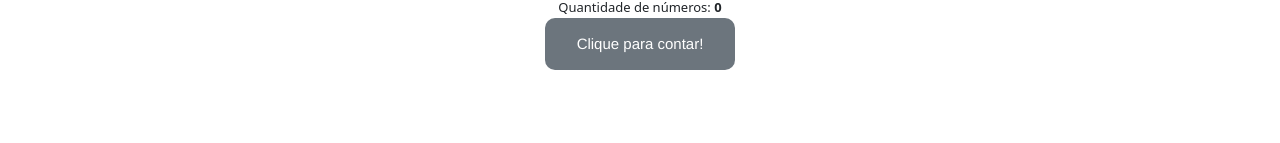
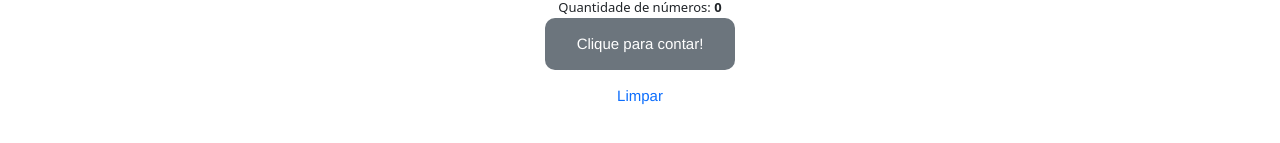
Before and after one commit to guiinoyaruga/word-counter-page, an Angular app: page / in a window 1280 px wide. Shown: the part 541-684 px from the top of the page. Built offline with nearby package versions, Linux system fonts and the light colour scheme.

Commit message:
added: clear text area function

```diff
--- a/package.json
+++ b/package.json
@@ -3,7 +3,7 @@
   "version": "0.0.0",
   "scripts": {
     "ng": "ng",
-    "start": "ng serve",
+    "start": "ng serve --host 0.0.0.0 --disable-host-check",
     "build": "ng build",
     "watch": "ng build --watch --configuration development",
     "test": "ng test"
--- a/src/app/word-counter-field/word-counter-field.component.html
+++ b/src/app/word-counter-field/word-counter-field.component.html
@@ -10,10 +10,11 @@
   <div class="alert alert-danger d-none mt-2" role="alert" id="alerting" #alerting>
     Ops, digite no campo abaixo!
   </div>
-  <textarea id="field-counter" id="animTransitionTextArea" rows="22" cols="100"
+  <textarea id="field-counter" id="animTransitionTextArea"  [(ngModel)]="defaultValue" rows="22" cols="100"
     placeholder="Digite ou cole suas palavras aqui :)" name="quantityWordsOnField"
     [(ngModel)]="wordsOnField"></textarea>
   <app-quantity-words [receiveQtyWord]="allArray"></app-quantity-words>
   <button type="submit" class="btn btn-secondary" id="animTransitionButton" (click)="separateTypeQty();">Clique para
     contar! </button>
+  <button type="submit" class="btn btn-link" id="animTransitionButton" (click)="clearTextArea(this)">Limpar </button>
 </div>
--- a/src/app/word-counter-field/word-counter-field.component.ts
+++ b/src/app/word-counter-field/word-counter-field.component.ts
@@ -17,6 +17,7 @@ export class WordCounterFieldComponent {
   arrayWithoutWords: any = []
   arrayWithOnlyLetters: any = []
   allArray: any = {}
+  defaultValue: any
   @ViewChild('alerting', { static: true }) alerting!: ElementRef;
   @Output() sendQtyWords = new EventEmitter<any>();
 
@@ -26,6 +27,8 @@ export class WordCounterFieldComponent {
     this.arrayWithoutSpaces = this.listOfWords.split(' ').filter(function (element: any = []) {
       return element
     })
+
+    console.log(this.arrayWithoutSpaces)
 
     this.arrayWithoutNumbers = this.arrayWithoutSpaces.filter((x: any = []) => isNaN(x))
     this.arrayWithoutNumbers = this.arrayWithoutNumbers.length
@@ -66,4 +69,8 @@ export class WordCounterFieldComponent {
       return this.sendQtyWords.emit(this.allArray)
     }
   }
+
+  clearTextArea(element: any){
+    this.defaultValue = ""
+  }
 }
```
Also changed, not shown: src/app/word-counter-field/word-counter-field.component.css (+7 -4 lines).
